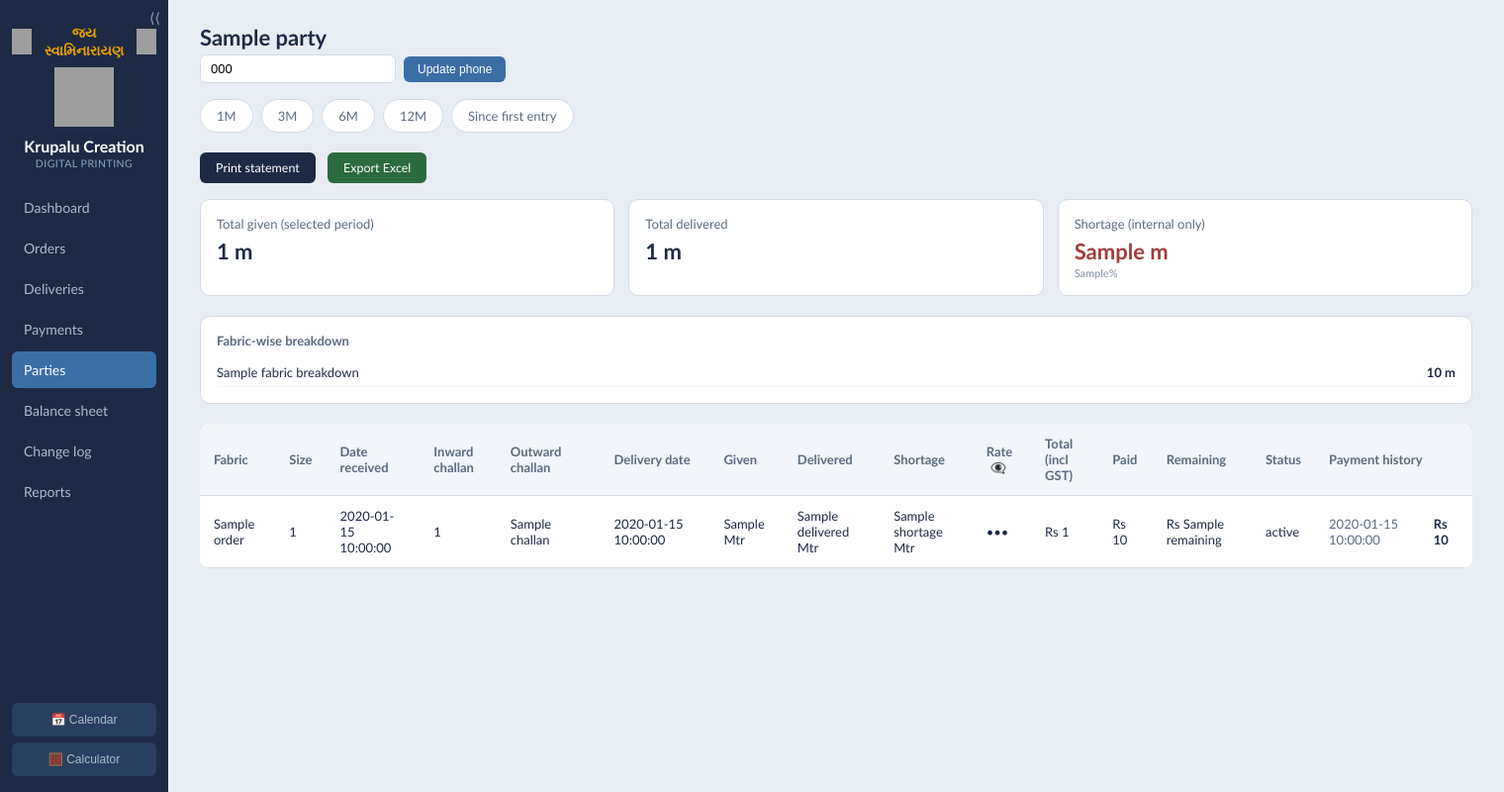
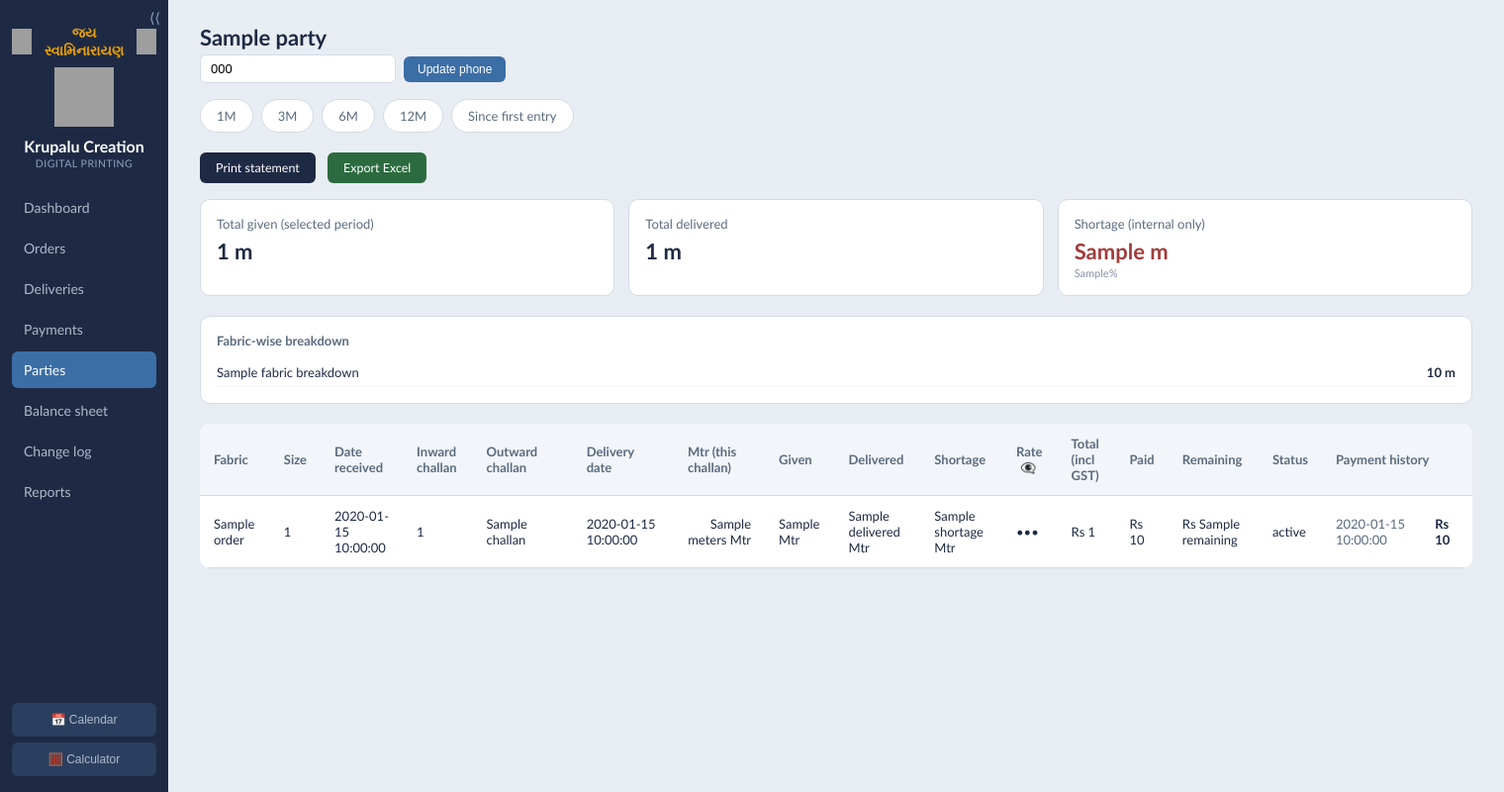
Before and after one commit to sujitpatel096/krupalu-dashboard, a Flask app: template templates/party_detail.html in a window 1520 px wide. Shown: the whole page at 99% size. Run offline with Flask 3, Linux system fonts and the light colour scheme; the visitor is signed in with stand-in values (Sample User, id 1); the template is opened without the code that fills it: most values are stand-ins (such as "Sample title", 1, 10 or a date in 2020); grey boxes are pictures that could not be loaded.

Commit message:
Add per-challan delivered meters column and update message wording

```diff
--- a/templates/party_detail.html
+++ b/templates/party_detail.html
@@ -146,7 +146,7 @@
         <span style="font-weight:600;">{{ total }} m</span>
       </div>
       {% else %}
-      <p style="font-size:12.5px; color:#8592A6;">Koi data nahi hai is period ke liye.</p>
+      <p style="font-size:12.5px; color:#8592A6;">No data for this period.</p>
       {% endfor %}
     </div>
 
@@ -159,12 +159,13 @@
           <th>Inward challan</th>
           <th>Outward challan</th>
           <th>Delivery date</th>
+          <th>Mtr (this challan)</th>
           <th>Given</th>
           <th>Delivered</th>
           <th>Shortage</th>
           <th>
             Rate
-            <span id="rateEyeBtn" style="cursor:pointer; margin-left:4px;" title="4 baar click karo dekhne ke liye">👁️‍🗨️</span>
+            <span id="rateEyeBtn" style="cursor:pointer; margin-left:4px;" title="Click 4 times to reveal">👁️‍🗨️</span>
           </th>
           <th>Total (incl GST)</th>
           <th>Paid</th>
@@ -190,6 +191,13 @@
           <td style="min-width:100px;">
             {% for dd in order.delivery_details %}
             <div style="padding:2px 0; {% if not loop.last %}border-bottom:1px dashed #F2F5F9;{% endif %}">{{ dd.date }}</div>
+            {% else %}
+            <span style="color:#8592A6;">-</span>
+            {% endfor %}
+          </td>
+          <td style="min-width:90px;">
+            {% for dd in order.delivery_details %}
+            <div style="padding:2px 0; text-align:right; {% if not loop.last %}border-bottom:1px dashed #F2F5F9;{% endif %}">{{ dd.meters }} Mtr</div>
             {% else %}
             <span style="color:#8592A6;">-</span>
             {% endfor %}
```
